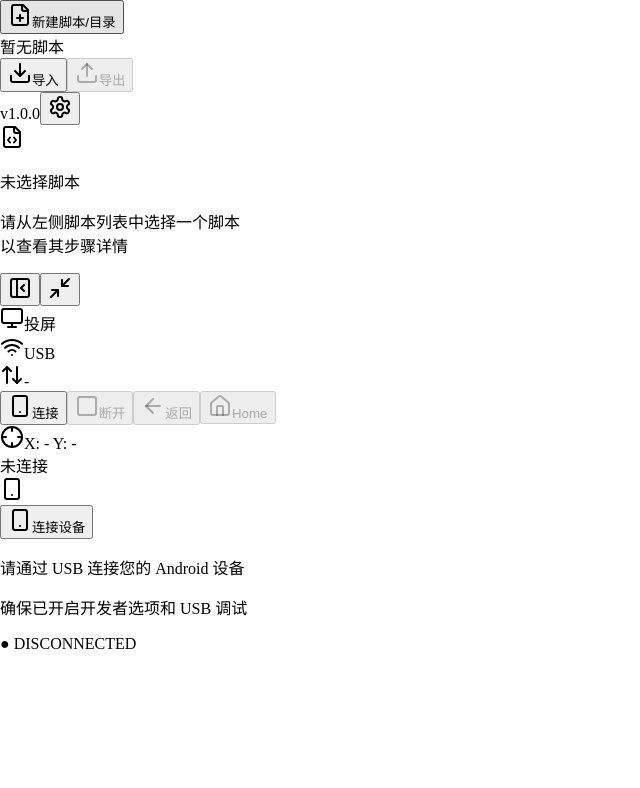
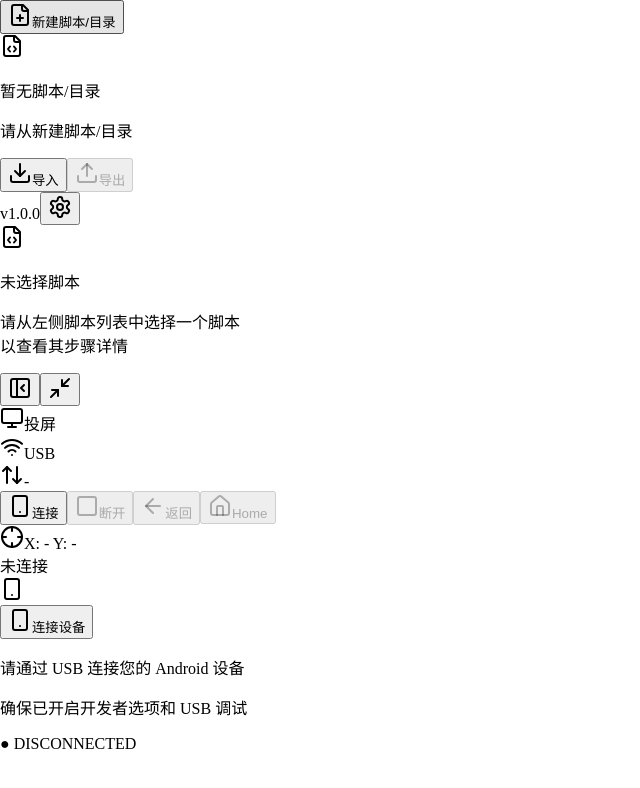
Before and after one commit to sunkj/auto-click, a React (Vite) app in the folder src/renderer/: page / in a window 1280 px wide. Both pictures are taken after a click on the button 20 px from the left and 16 px from the top of the page. Shown: the top 788 px of the page, without its empty margins (0-640 px from the left). Built offline with nearby package versions, Linux system fonts and the light colour scheme.

Commit message:
Update ScriptPanel.tsx

```diff
--- a/src/renderer/src/components/ScriptPanel.tsx
+++ b/src/renderer/src/components/ScriptPanel.tsx
@@ -19,6 +19,7 @@ import {
   ChevronRight,
   ChevronDown,
   Trash2,
+  MousePointerClick,
 } from 'lucide-react'
 
 function ScriptFolder({ folder, onDelete }: { folder: Script; onDelete: (script: Script) => void }) {
@@ -183,8 +184,14 @@ export function ScriptPanel() {
             </div>
           )}
           {!loading && scripts.length === 0 && (
-            <div className="flex items-center justify-center h-20 text-xs text-muted-foreground">
-              暂无脚本
+            <div className="flex flex-1 flex-col items-center justify-center gap-3 px-8 pt-[320px] text-center">
+              <FileCode className="h-10 w-10 text-muted-foreground/30" />
+              <div>
+                <p className="text-sm font-medium text-muted-foreground">暂无脚本/目录</p>
+                <p className="text-xs text-muted-foreground/60 mt-1">
+                  请从新建脚本/目录
+                </p>
+              </div>
             </div>
           )}
         </div>
```
